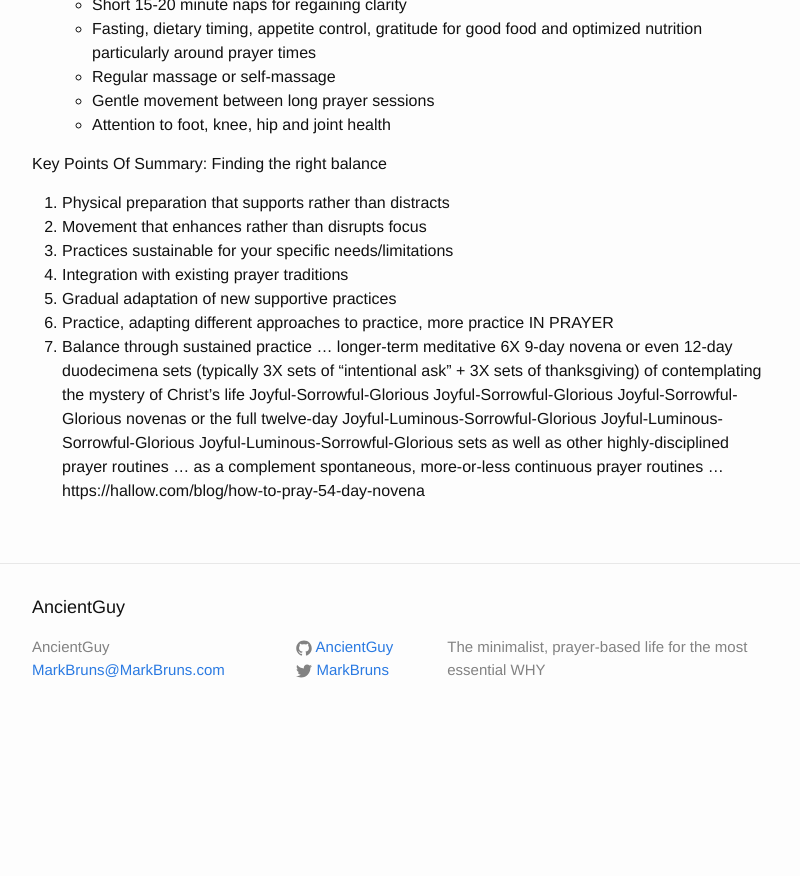
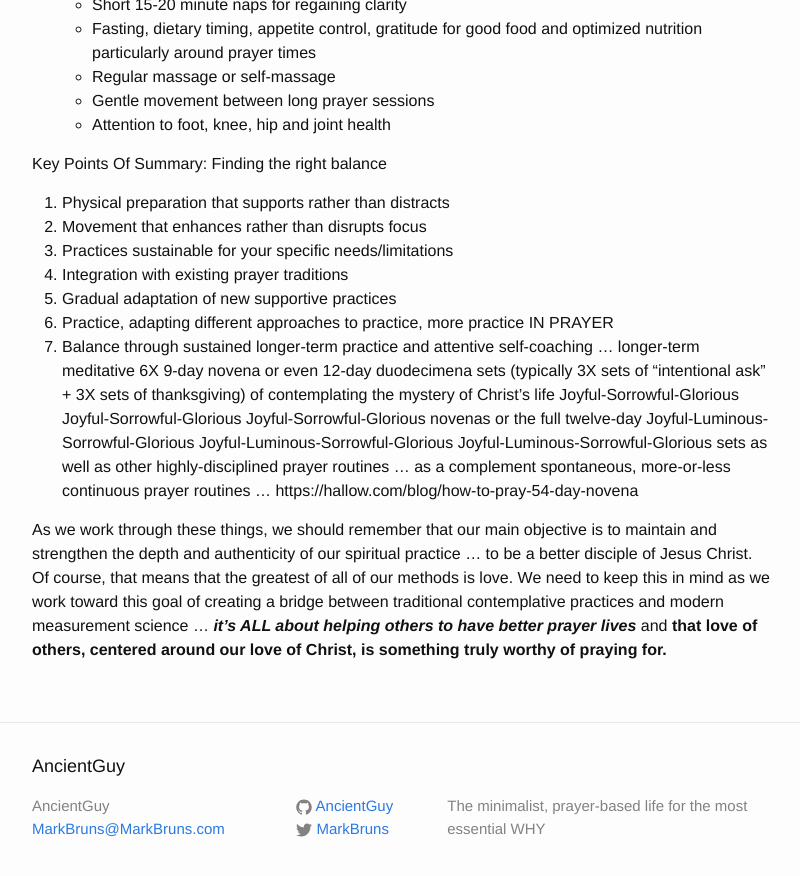
Before and after one commit to soilqualitylab/soilqualitylab.github.io, a Jekyll site: the page built from _posts/2024-06-01-Improve-Physical-Habits-For-Heightened-Prayer-Attentiveness.md, in a window 1280 px wide and 900 px high, scrolled down 2799 px. Shown: the top 876 px of the window, without its empty margins (238-1038 px from the left). Built offline with Jekyll 4.4.1, drawn with Linux system fonts in a browser that asks for light colours; before the commit the page ends 3540 px from its top, so only the background shows below that.

Commit message:
love of Christ, love of others

```diff
--- a/_posts/2024-06-01-Improve-Physical-Habits-For-Heightened-Prayer-Attentiveness.md
+++ b/_posts/2024-06-01-Improve-Physical-Habits-For-Heightened-Prayer-Attentiveness.md
@@ -124,4 +124,6 @@ Key Points Of Summary: Finding the right balance
 4. Integration with existing prayer traditions
 5. Gradual adaptation of new supportive practices
 6. Practice, adapting different approaches to practice, more practice IN PRAYER
-7. Balance through sustained practice … longer-term meditative 6X 9-day novena or even 12-day duodecimena sets (typically 3X sets of “intentional ask” + 3X sets of thanksgiving) of contemplating the mystery of Christ’s life Joyful-Sorrowful-Glorious Joyful-Sorrowful-Glorious Joyful-Sorrowful-Glorious novenas or the full twelve-day Joyful-Luminous-Sorrowful-Glorious Joyful-Luminous-Sorrowful-Glorious Joyful-Luminous-Sorrowful-Glorious sets as well as other highly-disciplined prayer routines … as a complement spontaneous, more-or-less continuous prayer routines ... https://hallow.com/blog/how-to-pray-54-day-novena
+7. Balance through sustained longer-term practice and attentive self-coaching … longer-term meditative 6X 9-day novena or even 12-day duodecimena sets (typically 3X sets of “intentional ask” + 3X sets of thanksgiving) of contemplating the mystery of Christ’s life Joyful-Sorrowful-Glorious Joyful-Sorrowful-Glorious Joyful-Sorrowful-Glorious novenas or the full twelve-day Joyful-Luminous-Sorrowful-Glorious Joyful-Luminous-Sorrowful-Glorious Joyful-Luminous-Sorrowful-Glorious sets as well as other highly-disciplined prayer routines … as a complement spontaneous, more-or-less continuous prayer routines ... https://hallow.com/blog/how-to-pray-54-day-novena
+
+As we work through these things, we should remember that our main objective is to maintain and strengthen the depth and authenticity of our spiritual practice ... to be a better disciple of Jesus Christ. Of course, that means that the greatest of all of our methods is love. We need to keep this in mind as we work toward this goal of creating a bridge between traditional contemplative practices and modern measurement science ... ***it's ALL about helping others to have better prayer lives*** and **that love of others, centered around our love of Christ, is something truly worthy of praying for.**
```
